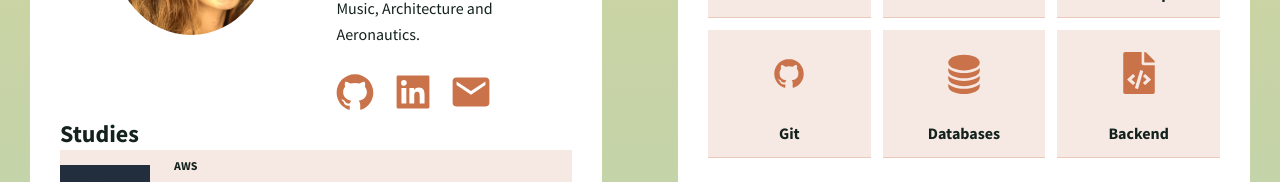
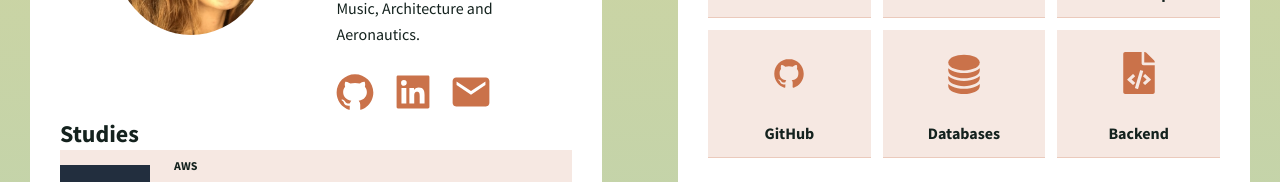
Before and after one commit to Michellefsd/my-PORTFOLIO, a React (Create React App) app: page / in a window 1280 px wide. Shown: the part 980-1162 px from the top of the page. Built offline with nearby package versions, Linux system fonts and the light colour scheme.

Commit message:
adding badge aws

```diff
--- a/src/components/pages/Skills.jsx
+++ b/src/components/pages/Skills.jsx
@@ -40,7 +40,7 @@ function Skills() {
               </MiniCard>
               <MiniCard icon={<DiGithubBadge />}>
               {/* {(showDetailsSkills === 4) && <SkillsDetail list={["GitHub"]} />} */}
-                Git
+                GitHub
               </MiniCard>
               <MiniCard icon={<BsFillDatabaseFill />}>
               {/* {(showDetailsSkills === 5) && <SkillsDetail list={["MySQL"]} />} */}
```
